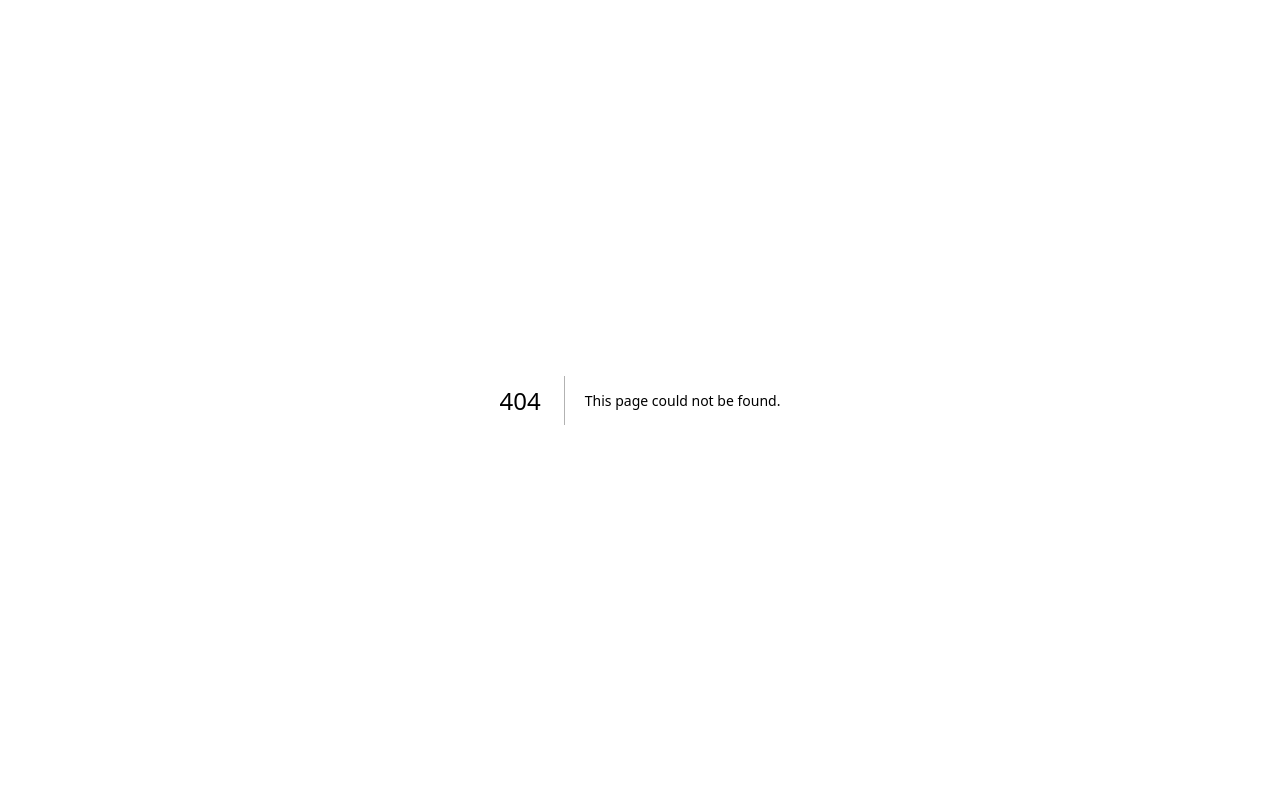
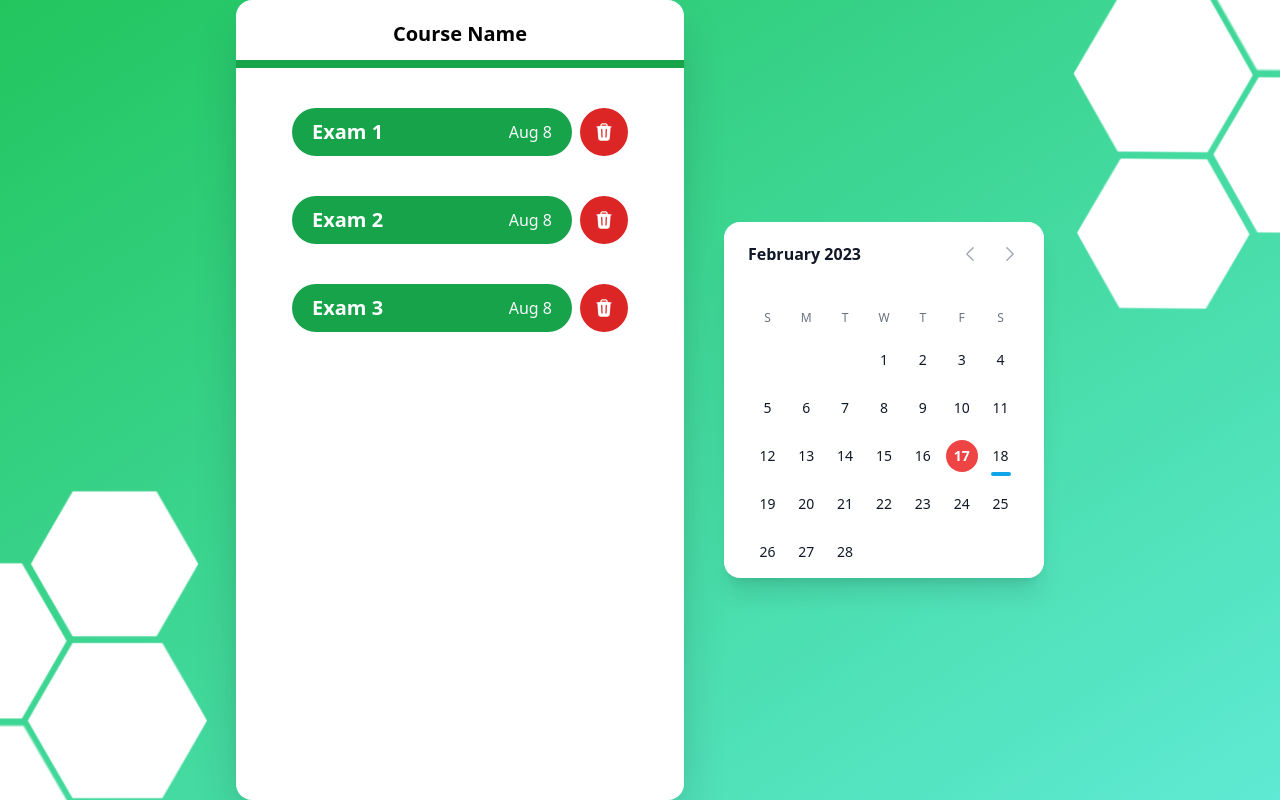
Before and after one commit to Razorback360/hackathon, a Next.js app: page /panel in a window 1280 px wide. Before the commit this address had no page. Built offline with nearby package versions, Linux system fonts and the light colour scheme.

Commit message:
Near final panel

```diff
--- a/src/components/Calendar.tsx
+++ b/src/components/Calendar.tsx
@@ -41,7 +41,7 @@ export default function Calendar({ meetings }) {
   }
 
   return (
-      <div className="pt-5 w-full md:w-1/4 mb-10 md:ml-10  rounded-2xl shadow-xl mt-10 bg-white overflow-hidden">
+      <div className="pt-5 w-full md:w-1/4 mb-10 md:ml-10  rounded-2xl shadow-xl mt-10 bg-white overflow-hidden z-50">
         <div className="max-w-md px-4 mx-auto sm:px-7 md:max-w-4xl md:px-6">
           <div className="flex items-center">
             <h2 className="flex-auto font-semibold text-gray-900">
--- a/src/pages/App.tsx
+++ /dev/null
@@ -1,64 +0,0 @@
-import Calendar from "@/components/Calendar";
-
-const meetings = [
-  {
-    id: 1,
-    name: "Leslie Alexander",
-    imageUrl:
-      "https://images.unsplash.com/photo-1494790108377-be9c29b29330?ixlib=rb-1.2.1&ixid=eyJhcHBfaWQiOjEyMDd9&auto=format&fit=facearea&facepad=2&w=256&h=256&q=80",
-    startDatetime: "2022-05-11T13:00",
-    endDatetime: "2022-05-11T14:30",
-  },
-  {
-    id: 2,
-    name: "Michael Foster",
-    imageUrl:
-      "https://images.unsplash.com/photo-1519244703995-f4e0f30006d5?ixlib=rb-1.2.1&ixid=eyJhcHBfaWQiOjEyMDd9&auto=format&fit=facearea&facepad=2&w=256&h=256&q=80",
-    startDatetime: "2022-05-20T09:00",
-    endDatetime: "2022-05-20T11:30",
-  },
-  {
-    id: 3,
-    name: "Dries Vincent",
-    imageUrl:
-      "https://images.unsplash.com/photo-1506794778202-cad84cf45f1d?ixlib=rb-1.2.1&ixid=eyJhcHBfaWQiOjEyMDd9&auto=format&fit=facearea&facepad=2&w=256&h=256&q=80",
-    startDatetime: "2022-05-20T17:00",
-    endDatetime: "2022-05-20T18:30",
-  },
-  {
-    id: 4,
-    name: "Leslie Alexander",
-    imageUrl:
-      "https://images.unsplash.com/photo-1494790108377-be9c29b29330?ixlib=rb-1.2.1&ixid=eyJhcHBfaWQiOjEyMDd9&auto=format&fit=facearea&facepad=2&w=256&h=256&q=80",
-    startDatetime: "2023-06-09T13:00",
-    endDatetime: "2023-06-09T14:30",
-  },
-  {
-    id: 5,
-    name: "Michael Foster",
-    imageUrl:
-      "https://images.unsplash.com/photo-1519244703995-f4e0f30006d5?ixlib=rb-1.2.1&ixid=eyJhcHBfaWQiOjEyMDd9&auto=format&fit=facearea&facepad=2&w=256&h=256&q=80",
-    startDatetime: "2023-02-18",
-    endDatetime: "2023-02-18",
-  },
-];
-
-export default function App() {
-  return (
-    <div className="min-h-screen flex md:flex-row flex-col items-center justify-center bg-gradient-to-br from-green-500 to-teal-300">
-      <img
-        src="/Hexagon.png"
-        alt="Background Image"
-        className="w-full h-full object-cover absolute inset-0"
-      />
-
-      <div className="flex flex-col bg-white pt-5 pb-5 rounded-2xl shadow-2xl w-full max-w-md h-screen">
-        <p className="font-bold text-center text-xl mb-3">Course Name</p>
-        <div className={`w-[100%] h-2 bg-green-600`}/>
-      </div>
-      <Calendar
-        meetings={meetings}
-      ></Calendar>
-    </div>
-  );
-}
--- a/src/pages/calendar.tsx
+++ /dev/null
@@ -1,32 +0,0 @@
-import React, { useState, useRef } from 'react';
-import Calendar from 'react-calendar';
-import 'react-calendar/dist/Calendar.css';
-
-function CalendarPage() {
-  const [value, onChange] = useState(new Date());
-  const calendarRef = useRef()
-
-  const datesToAddClassTo = ["2023-02-19", "in3Days", "in5Days"];
-    console.log(value)
-function tileClassName({ date, view }) {
-  // Add class to tiles in month view only
-  console.log(date, view)
-  if (view === 'month') {
-    // Check if a date React-Calendar wants to check is on the list of dates to add class to
-    console.log(date, view)
-    if (datesToAddClassTo.find(dDate => dDate === date)) {
-        console.log("test")
-      return 'bg-green-900';
-    }
-  }
-}
-
-  console.log(calendarRef.showNavigation)
-  return (
-    <div inputRef={calendarRef}>
-      <Calendar onChange={onChange} value={value} className="rounded-xl" tileClassName={() => {tileClassName("2023-02-19", "month")}}/>
-    </div>
-  );
-}
-
-export default CalendarPage;
--- /dev/null
+++ b/src/pages/panel.tsx
@@ -0,0 +1,96 @@
+import Calendar from "@/components/Calendar";
+import { TrashIcon } from "@heroicons/react/24/solid";
+
+const meetings = [
+  {
+    id: 1,
+    name: "Leslie Alexander",
+    imageUrl:
+      "https://images.unsplash.com/photo-1494790108377-be9c29b29330?ixlib=rb-1.2.1&ixid=eyJhcHBfaWQiOjEyMDd9&auto=format&fit=facearea&facepad=2&w=256&h=256&q=80",
+    startDatetime: "2022-05-11T13:00",
+    endDatetime: "2022-05-11T14:30",
+  },
+  {
+    id: 2,
+    name: "Michael Foster",
+    imageUrl:
+      "https://images.unsplash.com/photo-1519244703995-f4e0f30006d5?ixlib=rb-1.2.1&ixid=eyJhcHBfaWQiOjEyMDd9&auto=format&fit=facearea&facepad=2&w=256&h=256&q=80",
+    startDatetime: "2022-05-20T09:00",
+    endDatetime: "2022-05-20T11:30",
+  },
+  {
+    id: 3,
+    name: "Dries Vincent",
+    imageUrl:
+      "https://images.unsplash.com/photo-1506794778202-cad84cf45f1d?ixlib=rb-1.2.1&ixid=eyJhcHBfaWQiOjEyMDd9&auto=format&fit=facearea&facepad=2&w=256&h=256&q=80",
+    startDatetime: "2022-05-20T17:00",
+    endDatetime: "2022-05-20T18:30",
+  },
+  {
+    id: 4,
+    name: "Leslie Alexander",
+    imageUrl:
+      "https://images.unsplash.com/photo-1494790108377-be9c29b29330?ixlib=rb-1.2.1&ixid=eyJhcHBfaWQiOjEyMDd9&auto=format&fit=facearea&facepad=2&w=256&h=256&q=80",
+    startDatetime: "2023-06-09T13:00",
+    endDatetime: "2023-06-09T14:30",
+  },
+  {
+    id: 5,
+    name: "Michael Foster",
+    imageUrl:
+      "https://images.unsplash.com/photo-1519244703995-f4e0f30006d5?ixlib=rb-1.2.1&ixid=eyJhcHBfaWQiOjEyMDd9&auto=format&fit=facearea&facepad=2&w=256&h=256&q=80",
+    startDatetime: "2023-02-18",
+    endDatetime: "2023-02-18",
+  },
+];
+
+export default function Panel() {
+  return (
+    <div className="min-h-screen flex md:flex-row flex-col items-center justify-center bg-gradient-to-br from-green-500 to-teal-300 ">
+      <img
+        src="/Hexagon.png"
+        alt="Background Image"
+        className="w-full h-full object-cover absolute inset-0"
+      />
+
+      <div className="flex flex-col bg-white pt-5 pb-5 rounded-2xl shadow-2xl w-full max-w-md h-screen items-center">
+        <p className="font-bold text-center text-xl mb-3">Course Name</p>
+        <div className={`w-[100%] h-2 bg-green-600`} />
+        <div className="w-3/4 h-12 mt-10 flex-row flex">
+          <div className="bg-green-600 rounded-full items-center flex flex-grow justify-between">
+            <p className="font-bold text-center text-xl ml-5 text-white ">
+              Exam 1
+            </p>
+            <p className="text-center self-center ml-16 text-gray-50 mr-5"> Aug 8</p>
+          </div>
+          <div className="h-full rounded-full bg-red-600 w-12 flex justify-center items-center ml-2">
+            <TrashIcon className="w-5 h-5 text-white rounded-full" />
+          </div>
+        </div>
+        <div className="w-3/4 h-12 mt-10 flex-row flex">
+          <div className="bg-green-600 rounded-full items-center flex flex-grow justify-between">
+            <p className="font-bold text-center text-xl ml-5 text-white ">
+              Exam 2
+            </p>
+            <p className="text-center self-center ml-16 text-gray-50 mr-5"> Aug 8</p>
+          </div>
+          <div className="h-full rounded-full bg-red-600 w-12 flex justify-center items-center ml-2">
+            <TrashIcon className="w-5 h-5 text-white rounded-full" />
+          </div>
+        </div>
+        <div className="w-3/4 h-12 mt-10 flex-row flex">
+          <div className="bg-green-600 rounded-full items-center flex flex-grow justify-between">
+            <p className="font-bold text-center text-xl ml-5 text-white ">
+              Exam 3
+            </p>
+            <p className="text-center self-center ml-16 text-gray-50 mr-5"> Aug 8</p>
+          </div>
+          <div className="h-full rounded-full bg-red-600 w-12 flex justify-center items-center ml-2">
+            <TrashIcon className="w-5 h-5 text-white rounded-full" />
+          </div>
+        </div>
+      </div>
+      <Calendar meetings={meetings}></Calendar>
+    </div>
+  );
+}
```
